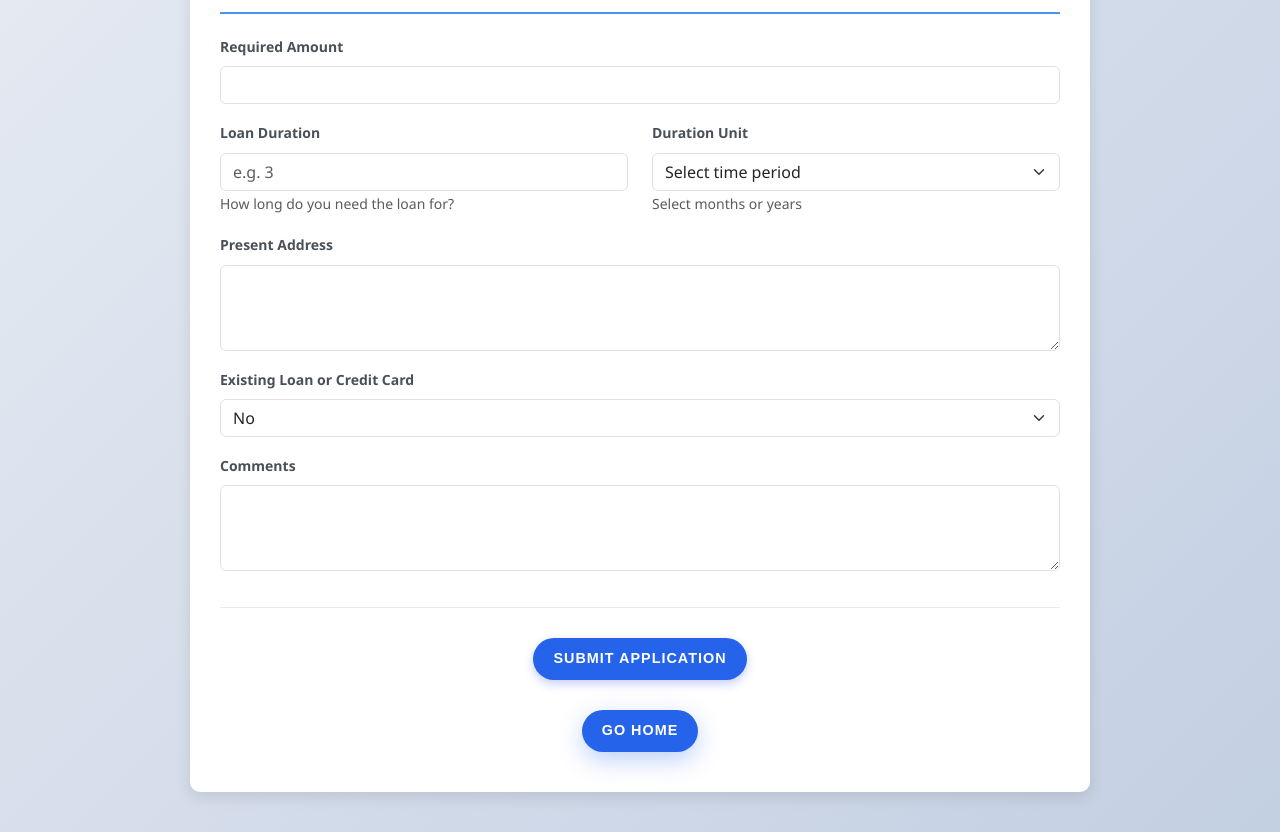
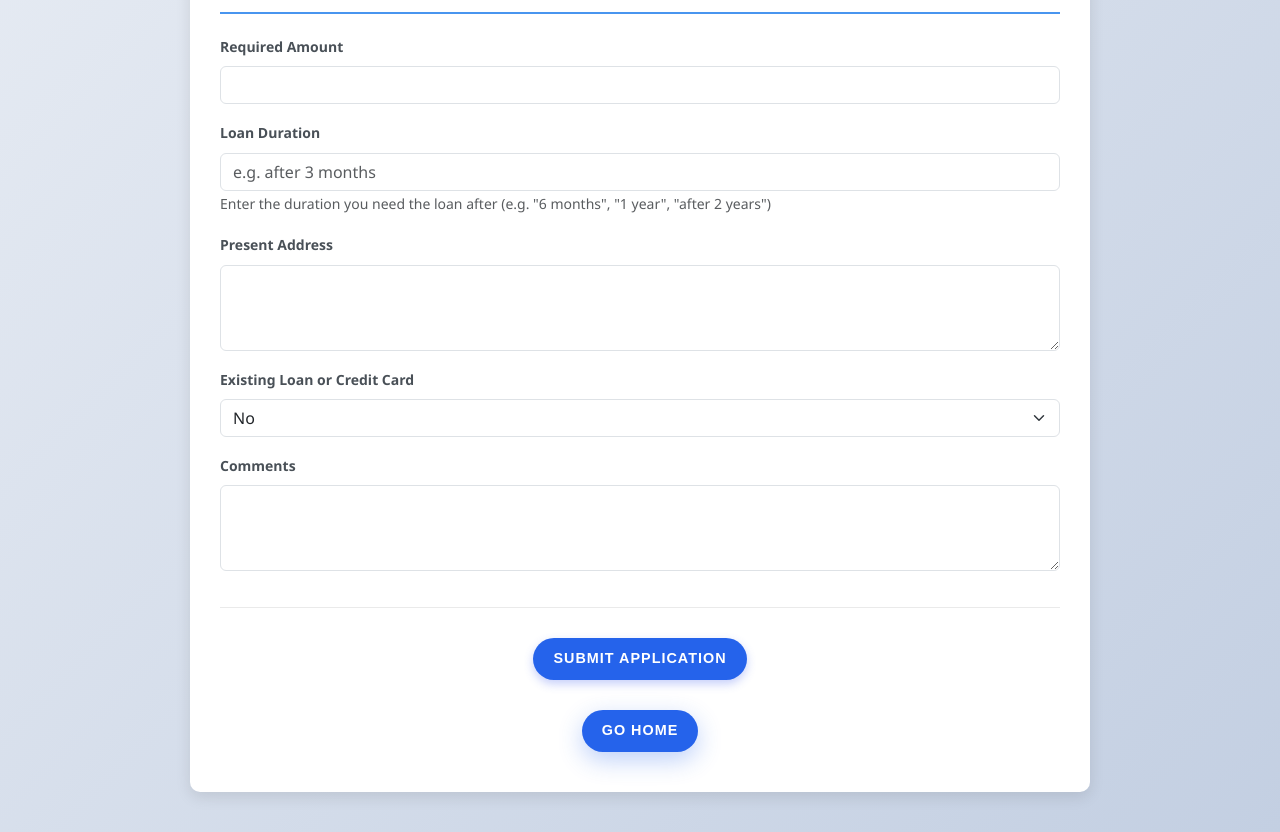
Before and after one commit to tawsif0/loan_consultancy, a React (Create React App) app in the folder client/: page /application in a window 1280 px wide. Shown: the part 1081-1913 px from the top of the page. Built offline with nearby package versions, Linux system fonts and the light colour scheme.

Commit message:
fixed all project done

```diff
--- a/client/src/components/AdminPanel.js
+++ b/client/src/components/AdminPanel.js
@@ -43,12 +43,24 @@ const AdminPanel = () => {
     };
     fetchApplications();
   }, [navigate]);
-
   useEffect(() => {
     if (selectedDate) {
       const filtered = applications.filter((app) => {
-        const appDate = new Date(app.createdAt).toISOString().split("T")[0];
-        return appDate === selectedDate;
+        const appDate = new Date(app.createdAt);
+        const appUTCDate = new Date(
+          Date.UTC(appDate.getFullYear(), appDate.getMonth(), appDate.getDate())
+        );
+
+        const filterDate = new Date(selectedDate);
+        const filterUTCDate = new Date(
+          Date.UTC(
+            filterDate.getFullYear(),
+            filterDate.getMonth(),
+            filterDate.getDate()
+          )
+        );
+
+        return appUTCDate.getTime() === filterUTCDate.getTime();
       });
       setDateFilteredCount(filtered.length);
     } else {
@@ -346,10 +358,26 @@ const AdminPanel = () => {
       app.fullName?.toLowerCase().includes(searchTerm.toLowerCase()) ||
       app.contactNo?.includes(searchTerm);
     const matchesFilter = filterType === "all" || app.loan_type === filterType;
-    const matchesDate =
-      !selectedDate ||
-      new Date(app.createdAt).toISOString().split("T")[0] === selectedDate;
-    return matchesSearch && matchesFilter && matchesDate;
+
+    if (selectedDate) {
+      const appDate = new Date(app.createdAt);
+      const appUTCDate = new Date(
+        Date.UTC(appDate.getFullYear(), appDate.getMonth(), appDate.getDate())
+      );
+
+      const filterDate = new Date(selectedDate);
+      const filterUTCDate = new Date(
+        Date.UTC(
+          filterDate.getFullYear(),
+          filterDate.getMonth(),
+          filterDate.getDate()
+        )
+      );
+
+      const matchesDate = appUTCDate.getTime() === filterUTCDate.getTime();
+      return matchesSearch && matchesFilter && matchesDate;
+    }
+    return matchesSearch && matchesFilter;
   });
 
   if (loading) {
@@ -470,7 +498,10 @@ const AdminPanel = () => {
           <input
             type="date"
             value={selectedDate}
-            onChange={(e) => setSelectedDate(e.target.value)}
+            onChange={(e) => {
+              // The date picker already gives us the correct date in YYYY-MM-DD format
+              setSelectedDate(e.target.value);
+            }}
             className="adminPanel-dateInput"
             aria-label="Select date for application filter"
           />
@@ -489,7 +520,7 @@ const AdminPanel = () => {
                 {dateFilteredCount}
               </span>
               <span className="adminPanel-dateStatLabel">
-                applications on {selectedDate}
+                applications on {formatDate(selectedDate)}
               </span>
             </div>
           )}
--- a/client/src/components/ApplicationForm.js
+++ b/client/src/components/ApplicationForm.js
@@ -32,7 +32,7 @@ const initialFormData = {
   monthlySalaryFromHospital: "",
   bankAmount: "",
   cashAmount: "",
-  bankAndCashAmount: "",
+  bankAndCashAmount: ""
 };
 
 const ApplicationForm = () => {
@@ -40,7 +40,7 @@ const ApplicationForm = () => {
   const [salaryType, setSalaryType] = useState("");
   const [doctorType, setDoctorType] = useState("Job Holder");
   const [loanRequirementNumber, setLoanRequirementNumber] = useState("");
-  const [loanRequirementUnit, setLoanRequirementUnit] = useState("");
+
   const [chambersJobHolder, setChambersJobHolder] = useState([]);
   const [chambersOnlyChamber, setChambersOnlyChamber] = useState([]);
   const [chambersJobHolderAndChamber, setChambersJobHolderAndChamber] =
@@ -52,7 +52,7 @@ const ApplicationForm = () => {
     if (loanType === "Doctor") {
       if (doctorType === "Only Chamber" && chambersOnlyChamber.length === 0) {
         setChambersOnlyChamber([
-          { chamberPlaceName: "", chamberAddress: "", monthlyIncome: "" },
+          { chamberPlaceName: "", chamberAddress: "", monthlyIncome: "" }
         ]);
       }
       if (
@@ -60,7 +60,7 @@ const ApplicationForm = () => {
         chambersJobHolderAndChamber.length === 0
       ) {
         setChambersJobHolderAndChamber([
-          { chamberPlaceName: "", chamberAddress: "", monthlyIncome: "" },
+          { chamberPlaceName: "", chamberAddress: "", monthlyIncome: "" }
         ]);
       }
       if (doctorType === "Job Holder" && chambersJobHolder.length === 0) {
@@ -90,12 +90,12 @@ const ApplicationForm = () => {
         return {
           ...prev,
           existingLoan: value,
-          paymentRegularity: "",
+          paymentRegularity: ""
         };
       }
       return {
         ...prev,
-        [name]: value,
+        [name]: value
       };
     });
   };
@@ -115,7 +115,6 @@ const ApplicationForm = () => {
 
     // Don't reset formData here
     setLoanRequirementNumber("");
-    setLoanRequirementUnit("");
   };
   const handleDoctorTypeChange = (e) => {
     const newDoctorType = e.target.value;
@@ -125,14 +124,14 @@ const ApplicationForm = () => {
     // Initialize chambers based on new doctor type
     if (newDoctorType === "Only Chamber" && chambersOnlyChamber.length === 0) {
       setChambersOnlyChamber([
-        { chamberPlaceName: "", chamberAddress: "", monthlyIncome: "" },
+        { chamberPlaceName: "", chamberAddress: "", monthlyIncome: "" }
       ]);
     } else if (
       newDoctorType === "Job Holder & Chamber" &&
       chambersJobHolderAndChamber.length === 0
     ) {
       setChambersJobHolderAndChamber([
-        { chamberPlaceName: "", chamberAddress: "", monthlyIncome: "" },
+        { chamberPlaceName: "", chamberAddress: "", monthlyIncome: "" }
       ]);
     } else if (newDoctorType === "Job Holder") {
       setChambersJobHolder([]);
@@ -150,7 +149,7 @@ const ApplicationForm = () => {
     const [currentChambers, setChambersForType] = getCurrentChambers();
     setChambersForType([
       ...currentChambers,
-      { chamberPlaceName: "", chamberAddress: "", monthlyIncome: "" },
+      { chamberPlaceName: "", chamberAddress: "", monthlyIncome: "" }
     ]);
   };
 
@@ -241,7 +240,7 @@ const ApplicationForm = () => {
     setSalaryType("");
     setDoctorType("Job Holder");
     setLoanRequirementNumber("");
-    setLoanRequirementUnit("");
+
     setChambersJobHolder([]);
     setChambersOnlyChamber([]);
     setChambersJobHolderAndChamber([]);
@@ -255,14 +254,12 @@ const ApplicationForm = () => {
       const chambersForSubmit = {
         jobHolder: chambersJobHolder,
         onlyChamber: chambersOnlyChamber,
-        jobHolderAndChamber: chambersJobHolderAndChamber,
+        jobHolderAndChamber: chambersJobHolderAndChamber
       };
-
-      const loanRequirementTimeCombined = `${loanRequirementNumber} ${loanRequirementUnit}`;
 
       const baseData = {
         ...formData,
-        loanRequirementTime: loanRequirementTimeCombined,
+        loanRequirementTime: loanRequirementNumber // Now using the text directly
       };
 
       if (loanType !== "Doctor") {
@@ -276,18 +273,18 @@ const ApplicationForm = () => {
               doctor_type: doctorType,
               salary_type: salaryType,
               chambers: chambersForSubmit,
-              ...baseData,
+              ...baseData
             }
           : {
               loan_type: loanType,
               salary_type: salaryType,
-              ...baseData,
+              ...baseData
             };
 
       const response = await fetch("http://localhost:5000/api/applications", {
         method: "POST",
         headers: { "Content-Type": "application/json" },
-        body: JSON.stringify(dataToSend),
+        body: JSON.stringify(dataToSend)
       });
 
       if (response.ok) {
@@ -299,7 +296,6 @@ const ApplicationForm = () => {
           setSalaryType("");
           setDoctorType("Job Holder");
           setLoanRequirementNumber("");
-          setLoanRequirementUnit("");
           setChambersJobHolder([]);
           setChambersOnlyChamber([]);
           setChambersJobHolderAndChamber([]);
@@ -1118,40 +1114,21 @@ const ApplicationForm = () => {
             </Row>
 
             <Row className="mb-3 loan-requirement-row align-items-end">
-              <Form.Group as={Col} controlId="loanRequirementNumber">
+              <Form.Group as={Col} controlId="loanRequirementTime">
                 <Form.Label className="application-form-label fw-bold">
                   Loan Duration
                 </Form.Label>
                 <Form.Control
-                  type="number"
-                  min={1}
+                  type="text"
                   value={loanRequirementNumber}
                   onChange={(e) => setLoanRequirementNumber(e.target.value)}
                   required
                   className="application-form-control"
-                  placeholder="e.g. 3"
+                  placeholder="e.g. after 3 months"
                 />
                 <Form.Text className="text-muted">
-                  How long do you need the loan for?
-                </Form.Text>
-              </Form.Group>
-
-              <Form.Group as={Col} controlId="loanRequirementUnit">
-                <Form.Label className="application-form-label fw-bold">
-                  Duration Unit
-                </Form.Label>
-                <Form.Select
-                  value={loanRequirementUnit}
-                  onChange={(e) => setLoanRequirementUnit(e.target.value)}
-                  required
-                  className="application-form-control"
-                >
-                  <option value="">Select time period</option>
-                  <option value="month">Months</option>
-                  <option value="year">Years</option>
-                </Form.Select>
-                <Form.Text className="text-muted">
-                  Select months or years
+                  Enter the duration you need the loan after (e.g. "6 months",
+                  "1 year", "after 2 years")
                 </Form.Text>
               </Form.Group>
             </Row>
```
Also changed, not shown: 1 other file (tests, documents, lock files or other folders).
